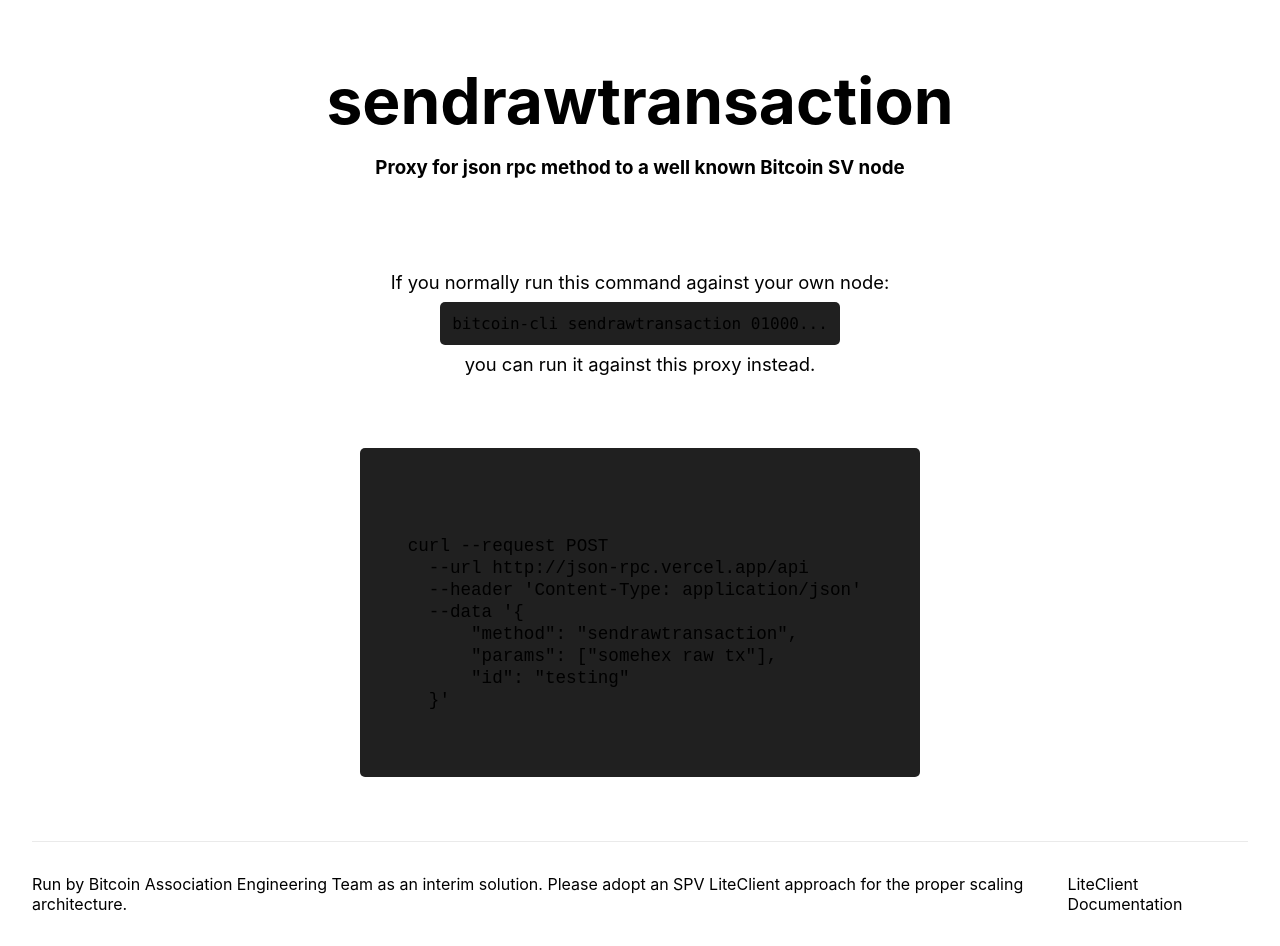
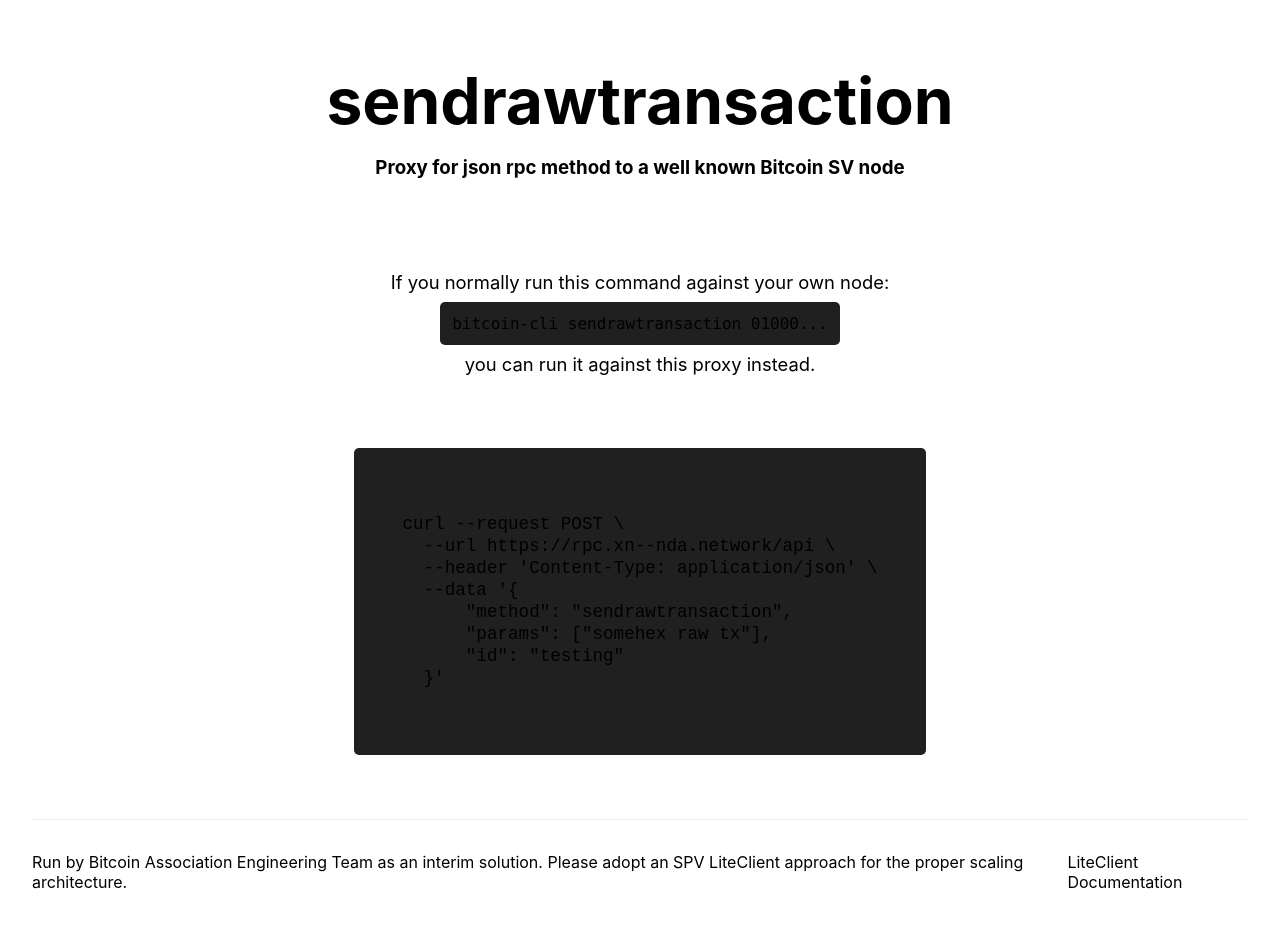
Before and after one commit to sirdeggen/sendrawtransaction, a Next.js app: page / in a window 1280 px wide. After the commit the page ends 924 px from the top, so only its background shows below. Built offline with nearby package versions, Linux system fonts and the light colour scheme.

Commit message:
dns update
Signed-off-by: Darren Kellenschwiler <deggen@kschw.com>

```diff
--- a/pages/index.js
+++ b/pages/index.js
@@ -1,16 +1,14 @@
 import Head from 'next/head'
 import styles from '../styles/Home.module.css'
 
-const curlExample = `
-curl --request POST
-  --url http://json-rpc.vercel.app/api
-  --header 'Content-Type: application/json'
+const curlExample = `curl --request POST \\
+  --url https://rpc.xn--nda.network/api \\
+  --header 'Content-Type: application/json' \\
   --data '{
       "method": "sendrawtransaction",
       "params": ["somehex raw tx"],
       "id": "testing"
-  }'
-`
+  }'`
 
 export default function Home() {
   return (
@@ -36,10 +34,7 @@
         <br />
             you can run it against this proxy instead.
         </p>
-
-          <code className={styles.code}>
-            <pre>{curlExample}</pre>
-          </code>
+          <code className={styles.code}><pre>{curlExample}</pre></code>
       </main>
 
       <footer className={styles.footer}>
```
